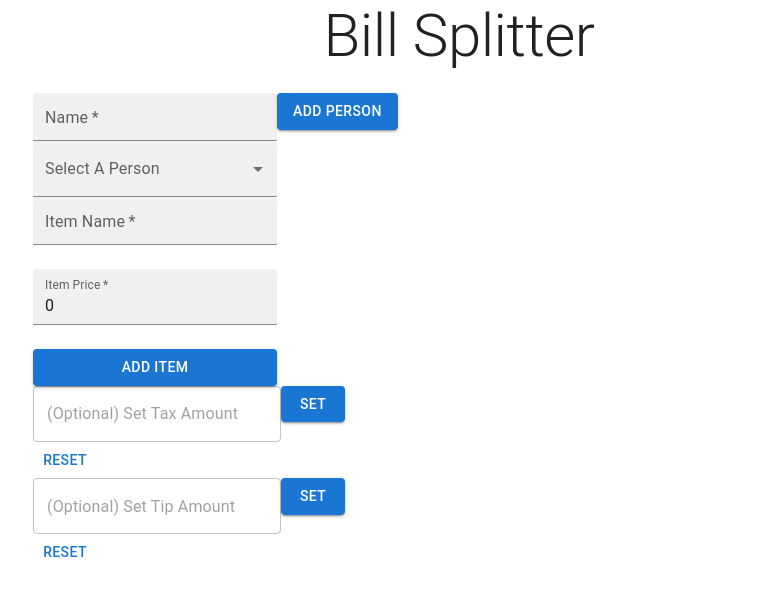
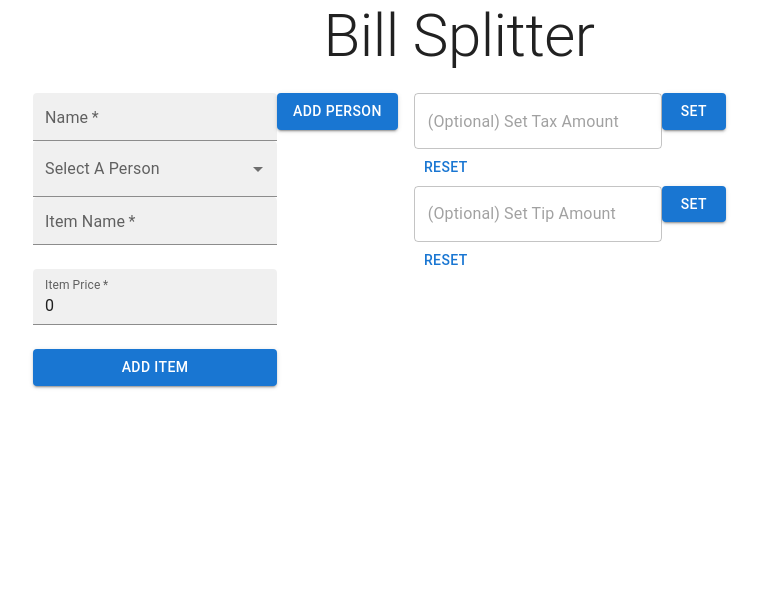
Before and after one commit to William-Luna/billsplitter, a React (Create React App) app: page / in a window 1280 px wide. Shown: the top 596 px of the page, without its empty margins (181-939 px from the left). Built offline with nearby package versions, Linux system fonts and the light colour scheme.

Commit message:
more UI changes

```diff
--- a/src/App.js
+++ b/src/App.js
@@ -4,6 +4,7 @@ import ItemForm from './components/ItemForm'
 import ResultDisplay from './components/ResultDisplay'
 import TaxTipOptions from './components/TaxTipOptions'
 import { Container, CssBaseline, Typography } from '@mui/material'
+import Grid2 from '@mui/material/Unstable_Grid2/Grid2'
 
 const App = () => {
 
@@ -12,11 +13,19 @@ const App = () => {
       <CssBaseline />
       <Typography align="center" gutterBottom variant="h2">Bill Splitter</Typography>
       <Container maxWidth="md">
-        <PersonForm />
-        <ItemForm />
-        <TaxTipOptions />
-        <PeopleList />
-        <ResultDisplay />
+        <Grid2 container spacing={2}>
+          <Grid2>
+            <PersonForm />
+            <ItemForm />
+          </Grid2>
+          <Grid2>
+            <TaxTipOptions />
+          </Grid2>
+          <Grid2>
+            <PeopleList />
+            <ResultDisplay />
+          </Grid2>
+        </Grid2>
       </Container>
     </main>
   )
--- a/src/components/ItemForm.js
+++ b/src/components/ItemForm.js
@@ -35,6 +35,7 @@ const ItemForm = () => {
 
 
   return (
+    <div>
       <form onSubmit={addItem}>
         <FormControl variant="filled">
           <InputLabel id="person-of-item-label">Select A Person</InputLabel>
@@ -49,6 +50,7 @@ const ItemForm = () => {
           <Button variant="contained" type='submit'>Add Item</Button>
         </FormControl>
       </form>
+    </div>
 
   )
 }
```
Lines whose indentation alone changed are shown as unchanged.
